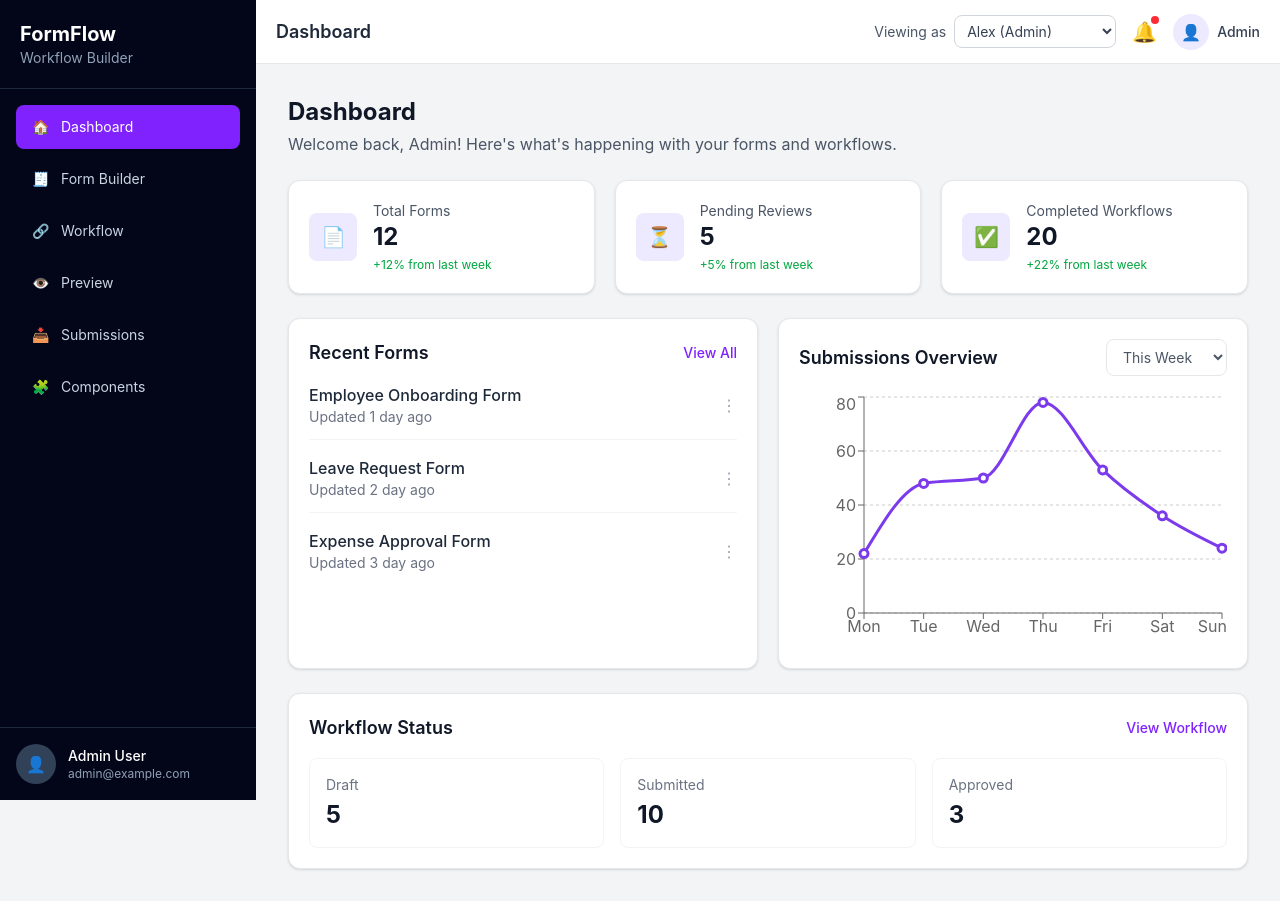
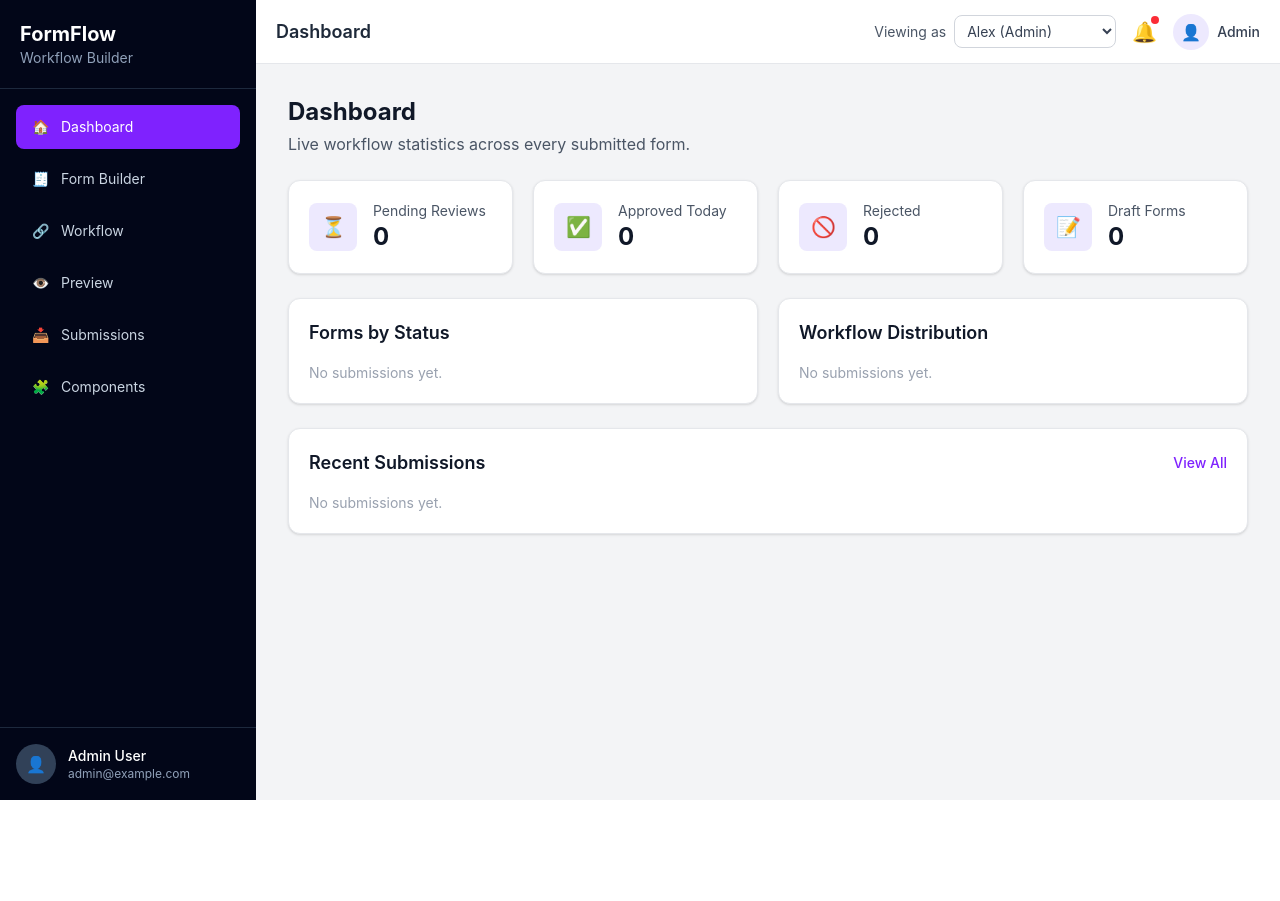
Before and after one commit to sidhant223/workflow-form-builder, a React (Vite) app: page /dashboard in a window 1280 px wide. After the commit the page ends 800 px from the top, so only its background shows below. Built offline with nearby package versions, Linux system fonts and the light colour scheme.

Commit message:
feat: replace dashboard with real workflow statistics and Recharts bar/pie charts

```diff
--- a/src/pages/dashboard.jsx
+++ b/src/pages/dashboard.jsx
@@ -1,69 +1,56 @@
+import { Link } from "react-router-dom";
 import {
-  LineChart,
-  Line,
+  BarChart,
+  Bar,
+  PieChart,
+  Pie,
+  Cell,
   XAxis,
   YAxis,
   Tooltip,
+  Legend,
   ResponsiveContainer,
   CartesianGrid,
 } from "recharts";
+import { useSubmissionStore } from "../store/submissionStore";
+import { useWorkflowStore } from "../store/workflowStore";
+import {
+  computeDashboardStats,
+  computeFormsByStatus,
+  computeWorkflowDistribution,
+} from "../workflow/dashboardStats";
+import { stageBadgeType } from "../components/submissions/SubmissionDetailModal";
+import Badge from "../components/ui/badge";
 
-const kpiData = [
-  {
-    title: "Total Forms",
-    value: 12,
-    change: "+12% from last week",
-    icon: "📄",
-  },
-  {
-    title: "Pending Reviews",
-    value: 5,
-    change: "+5% from last week",
-    icon: "⏳",
-  },
-  {
-    title: "Completed Workflows",
-    value: 20,
-    change: "+22% from last week",
-    icon: "✅",
-  },
+const PIE_COLORS = ["#7c3aed", "#0ea5e9", "#f59e0b", "#ef4444", "#10b981", "#6b7280"];
+
+function Dashboard() {
+  const submissions = useSubmissionStore((s) => s.submissions);
+  const workflows = useWorkflowStore((s) => s.workflows);
+
+  const stats = computeDashboardStats(submissions);
+  const formsByStatus = computeFormsByStatus(submissions);
+  const workflowDistribution = computeWorkflowDistribution(submissions, workflows);
+  const recentSubmissions = submissions.slice(0, 5);
+
+  const kpiCards = [
+    { title: "Pending Reviews", value: stats.pendingReviews, icon: "⏳" },
+    { title: "Approved Today", value: stats.approvedToday, icon: "✅" },
+    { title: "Rejected", value: stats.rejected, icon: "🚫" },
+    { title: "Draft Forms", value: stats.draftForms, icon: "📝" },
   ];
 
-const submissionsData = [
-  { day: "Mon", submissions: 22 },
-  { day: "Tue", submissions: 48 },
-  { day: "Wed", submissions: 50 },
-  { day: "Thu", submissions: 78 },
-  { day: "Fri", submissions: 53 },
-  { day: "Sat", submissions: 36 },
-  { day: "Sun", submissions: 24 },
-];
-
-const recentForms = [
-  "Employee Onboarding Form",
-  "Leave Request Form",
-  "Expense Approval Form",
-];
-
-const workflowStats = [
-  { label: "Draft", value: 5 },
-  { label: "Submitted", value: 10 },
-  { label: "Approved", value: 3 },
-];
-
-function Dashboard() {
   return (
     <div>
       <div>
         <h1 className="text-2xl font-bold text-gray-900">Dashboard</h1>
         <p className="mt-1 text-gray-600">
-          Welcome back, Admin! Here's what's happening with your forms and
-          workflows.
+          Live workflow statistics across every submitted form.
         </p>
       </div>
 
-      <div className="mt-6 grid gap-5 md:grid-cols-3">
-        {kpiData.map((item) => (
+      <div className="mt-6 grid gap-5 sm:grid-cols-2 lg:grid-cols-4">
+        {kpiCards.map((item) => (
           <div
             key={item.title}
             className="rounded-xl border border-gray-200 bg-white p-5 shadow-sm"
@@ -72,13 +59,9 @@ function Dashboard() {
               <div className="flex h-12 w-12 items-center justify-center rounded-lg bg-violet-100 text-xl">
                 {item.icon}
               </div>
-
               <div>
                 <p className="text-sm text-gray-600">{item.title}</p>
-                <h2 className="text-2xl font-bold text-gray-900">
-                  {item.value}
-                </h2>
-                <p className="mt-1 text-xs text-green-600">{item.change}</p>
+                <h2 className="text-2xl font-bold text-gray-900">{item.value}</h2>
               </div>
             </div>
           </div>
@@ -87,90 +70,83 @@ function Dashboard() {
 
       <div className="mt-6 grid gap-5 lg:grid-cols-2">
         <div className="rounded-xl border border-gray-200 bg-white p-5 shadow-sm">
-          <div className="mb-4 flex items-center justify-between">
-            <h2 className="text-lg font-semibold text-gray-900">
-              Recent Forms
-            </h2>
-            <button className="text-sm font-medium text-violet-600">
-              View All
-            </button>
+          <h2 className="mb-4 text-lg font-semibold text-gray-900">Forms by Status</h2>
+          {formsByStatus.length === 0 ? (
+            <p className="text-sm text-gray-400">No submissions yet.</p>
+          ) : (
+            <div className="h-64">
+              <ResponsiveContainer width="100%" height="100%">
+                <BarChart data={formsByStatus}>
+                  <CartesianGrid strokeDasharray="3 3" vertical={false} />
+                  <XAxis dataKey="name" tick={{ fontSize: 12 }} />
+                  <YAxis allowDecimals={false} />
+                  <Tooltip />
+                  <Bar dataKey="count" fill="#7c3aed" radius={[4, 4, 0, 0]} />
+                </BarChart>
+              </ResponsiveContainer>
             </div>
-
-          <div className="space-y-4">
-            {recentForms.map((form, index) => (
-              <div
-                key={index}
-                className="flex items-center justify-between border-b border-gray-100 pb-3 last:border-b-0"
-              >
-                <div>
-                  <p className="font-medium text-gray-800">{form}</p>
-                  <p className="text-sm text-gray-500">
-                    Updated {index + 1} day ago
-                  </p>
-                </div>
-                <span className="text-gray-400">⋮</span>
-              </div>
-            ))}
-          </div>
+          )}
         </div>
 
         <div className="rounded-xl border border-gray-200 bg-white p-5 shadow-sm">
-          <div className="mb-4 flex items-center justify-between">
-            <h2 className="text-lg font-semibold text-gray-900">
-              Submissions Overview
-            </h2>
-
-            <select className="rounded-lg border border-gray-200 px-3 py-2 text-sm text-gray-600 outline-none">
-              <option>This Week</option>
-              <option>This Month</option>
-              <option>This Year</option>
-            </select>
-          </div>
-
+          <h2 className="mb-4 text-lg font-semibold text-gray-900">Workflow Distribution</h2>
+          {workflowDistribution.length === 0 ? (
+            <p className="text-sm text-gray-400">No submissions yet.</p>
+          ) : (
             <div className="h-64">
               <ResponsiveContainer width="100%" height="100%">
-              <LineChart data={submissionsData}>
-                <CartesianGrid strokeDasharray="3 3" vertical={false} />
-                <XAxis dataKey="day" />
-                <YAxis />
+                <PieChart>
+                  <Pie
+                    data={workflowDistribution}
+                    dataKey="value"
+                    nameKey="name"
+                    outerRadius={80}
+                    label
+                  >
+                    {workflowDistribution.map((entry, index) => (
+                      <Cell key={entry.name} fill={PIE_COLORS[index % PIE_COLORS.length]} />
+                    ))}
+                  </Pie>
                   <Tooltip />
-                <Line
-                  type="monotone"
-                  dataKey="submissions"
-                  stroke="#7c3aed"
-                  strokeWidth={3}
-                  dot={{ r: 4 }}
-                  activeDot={{ r: 6 }}
-                />
-              </LineChart>
+                  <Legend />
+                </PieChart>
               </ResponsiveContainer>
             </div>
+          )}
         </div>
       </div>
 
       <div className="mt-6 rounded-xl border border-gray-200 bg-white p-5 shadow-sm">
         <div className="mb-4 flex items-center justify-between">
-          <h2 className="text-lg font-semibold text-gray-900">
-            Workflow Status
-          </h2>
-          <button className="text-sm font-medium text-violet-600">
-            View Workflow
-          </button>
+          <h2 className="text-lg font-semibold text-gray-900">Recent Submissions</h2>
+          <Link to="/submissions" className="text-sm font-medium text-violet-600">
+            View All
+          </Link>
         </div>
 
-        <div className="grid gap-4 md:grid-cols-3">
-          {workflowStats.map((stat) => (
+        {recentSubmissions.length === 0 ? (
+          <p className="text-sm text-gray-400">No submissions yet.</p>
+        ) : (
+          <div className="space-y-4">
+            {recentSubmissions.map((submission) => (
               <div
-              key={stat.label}
-              className="rounded-lg border border-gray-100 p-4"
+                key={submission.id}
+                className="flex items-center justify-between border-b border-gray-100 pb-3 last:border-b-0"
               >
-              <p className="text-sm text-gray-500">{stat.label}</p>
-              <h3 className="mt-1 text-2xl font-bold text-gray-900">
-                {stat.value}
-              </h3>
+                <div>
+                  <p className="font-medium text-gray-800">{submission.formName}</p>
+                  <p className="text-sm text-gray-500">
+                    {submission.displayName} ·{" "}
+                    {new Date(submission.submittedAt).toLocaleString()}
+                  </p>
+                </div>
+                {submission.stage && (
+                  <Badge text={submission.stage} type={stageBadgeType(submission.stage)} />
+                )}
               </div>
             ))}
           </div>
+        )}
       </div>
     </div>
   );
--- /dev/null
+++ b/src/workflow/dashboardStats.js
@@ -0,0 +1,58 @@
+// src/workflow/dashboardStats.js
+// Pure functions turning the raw submissions/workflows arrays into the
+// dashboard's KPI cards and chart data.
+
+import { isOutcomeStage } from "./workflowTransitions";
+
+function isSameCalendarDay(isoString, now) {
+  const a = new Date(isoString);
+  const b = new Date(now);
+  return (
+    a.getFullYear() === b.getFullYear() &&
+    a.getMonth() === b.getMonth() &&
+    a.getDate() === b.getDate()
+  );
+}
+
+export function computeDashboardStats(submissions, { now = Date.now() } = {}) {
+  let pendingReviews = 0;
+  let approvedToday = 0;
+  let rejected = 0;
+  let draftForms = 0;
+
+  submissions.forEach((s) => {
+    if (!s.stage) return;
+    const stage = s.stage.toLowerCase();
+
+    if (stage === "draft") draftForms += 1;
+    if (stage === "rejected") rejected += 1;
+    if (stage === "approved") {
+      const approvedEntry = [...s.history].reverse().find((h) => h.stage === s.stage);
+      if (approvedEntry && isSameCalendarDay(approvedEntry.timestamp, now)) {
+        approvedToday += 1;
+      }
+    }
+    if (!isOutcomeStage(s.stage)) pendingReviews += 1;
+  });
+
+  return { pendingReviews, approvedToday, rejected, draftForms };
+}
+
+export function computeFormsByStatus(submissions) {
+  const counts = {};
+  submissions.forEach((s) => {
+    const key = s.stage || "No Workflow";
+    counts[key] = (counts[key] || 0) + 1;
+  });
+  return Object.entries(counts).map(([name, count]) => ({ name, count }));
+}
+
+export function computeWorkflowDistribution(submissions, workflows) {
+  const nameById = new Map(workflows.map((w) => [w.id, w.workflowName]));
+  const counts = {};
+  submissions.forEach((s) => {
+    const key = s.workflowId ? nameById.get(s.workflowId) || "Unknown Workflow" : "No Workflow";
+    counts[key] = (counts[key] || 0) + 1;
+  });
+  return Object.entries(counts).map(([name, value]) => ({ name, value }));
+}
```
Also changed, not shown: 2 other files (tests, documents, lock files or other folders). Lines whose indentation alone changed are shown as unchanged.
